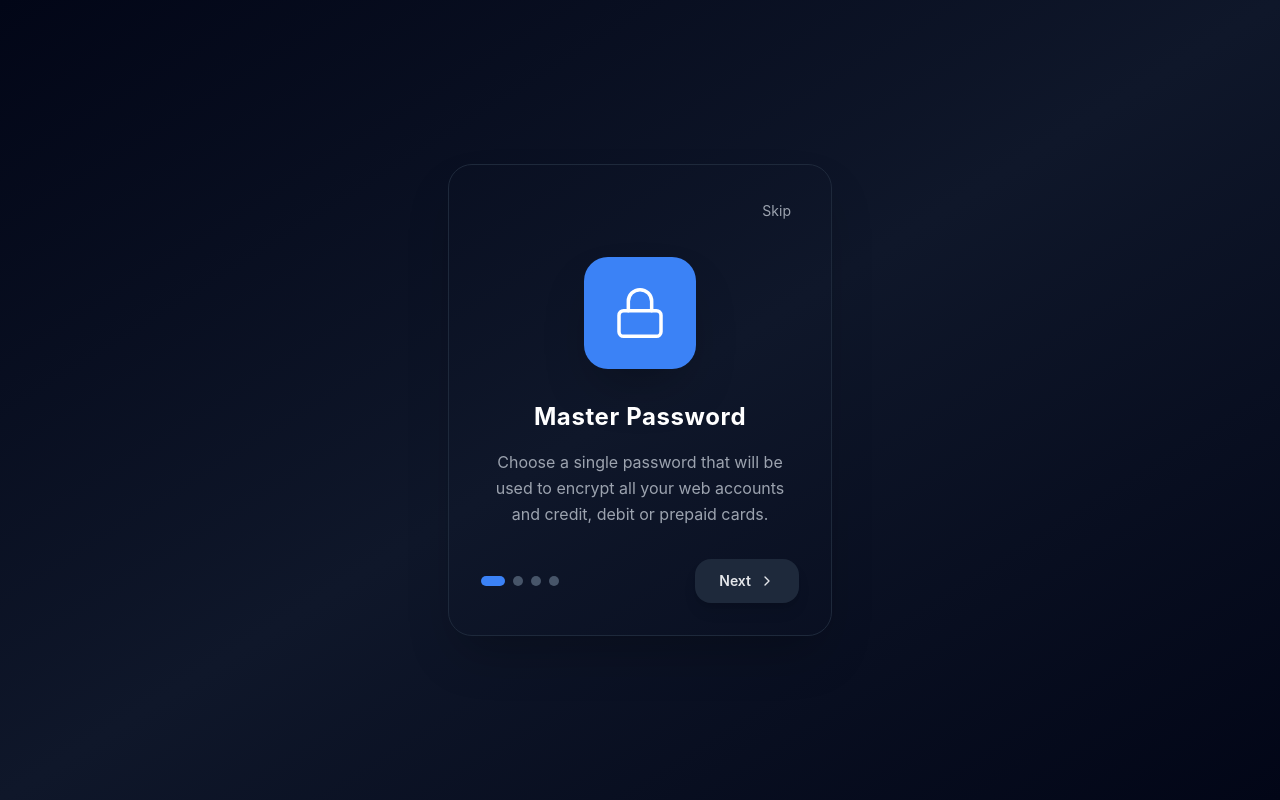
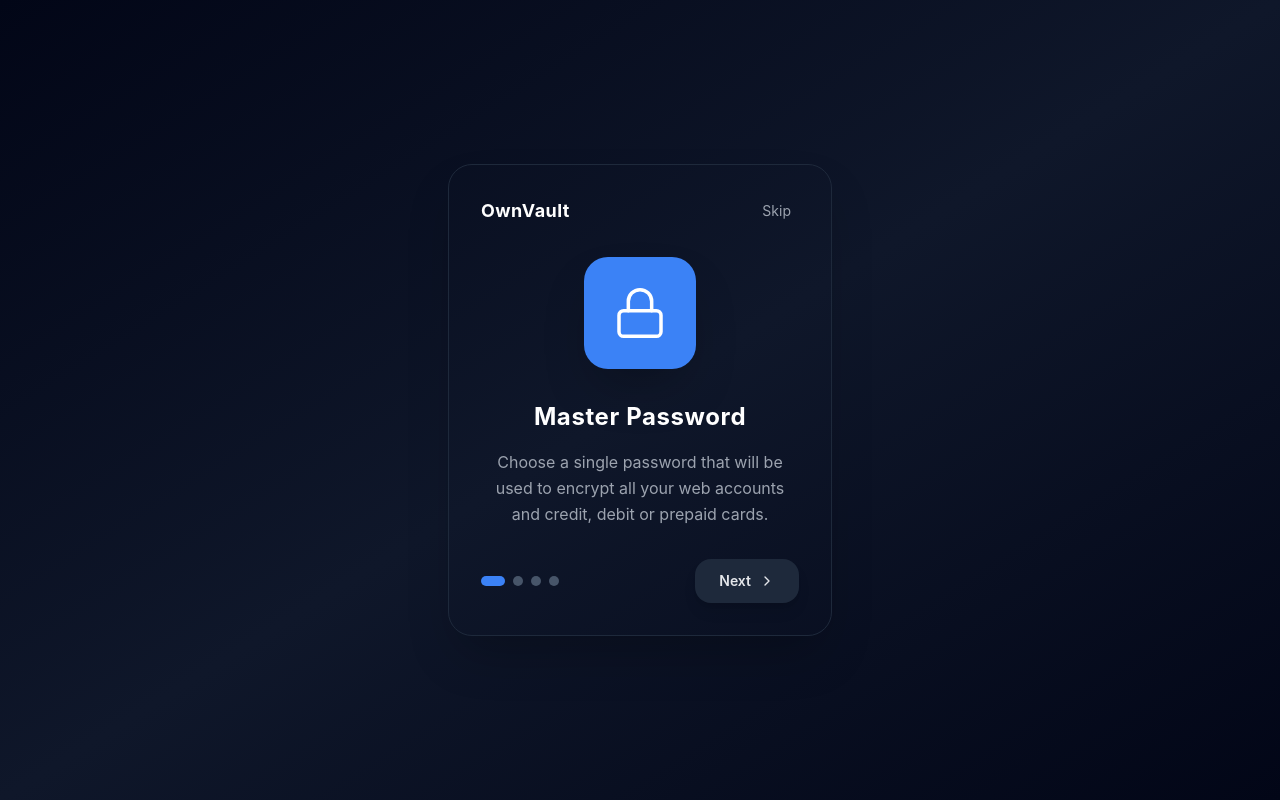
Before and after one commit to MicCastriotta/VaultProject, a React (Vite) app: page / in a window 1280 px wide. Built offline with nearby package versions, Linux system fonts and the light colour scheme; no server answers.

Commit message:
tutorial page

```diff
--- a/package.json
+++ b/package.json
@@ -1,6 +1,6 @@
 {
   "name": "ownvault",
-  "version": "2.2.3",
+  "version": "2.2.4",
   "private": true,
   "type": "module",
   "scripts": {
--- a/src/pages/TutorialPage.jsx
+++ b/src/pages/TutorialPage.jsx
@@ -59,8 +59,9 @@ export function TutorialPage({ onDone }) {
             */}
             <div className="flex flex-col justify-between flex-1 w-full max-w-sm md:flex-initial md:glass md:rounded-3xl md:p-8 md:border md:border-slate-800 md:shadow-2xl md:justify-normal md:gap-8">
 
-                {/* Skip button */}
-                <div className="flex justify-end">
+                {/* Brand + Skip */}
+                <div className="flex items-center justify-between">
+                    <h1 className="text-lg font-bold text-white tracking-wide">OwnVault</h1>
                     <button
                         onClick={onDone}
                         className="text-sm text-gray-400 hover:text-gray-200 transition px-2 py-1"
```
